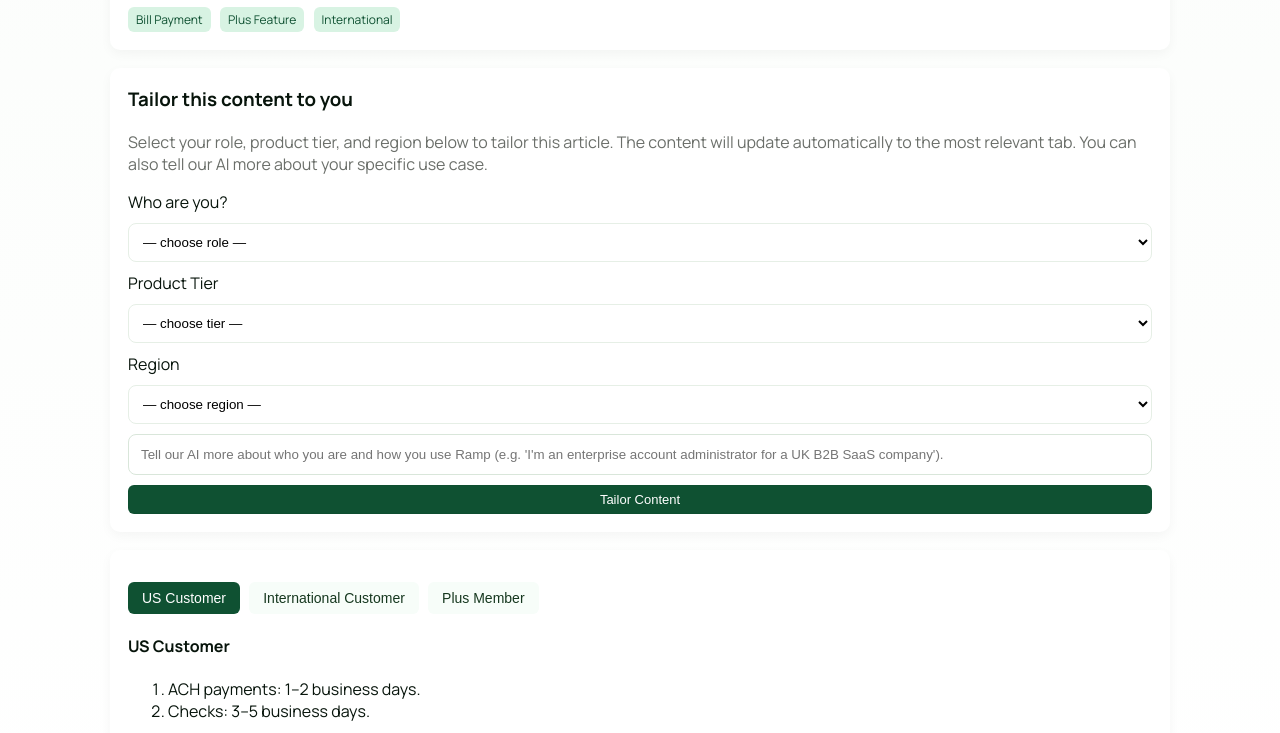
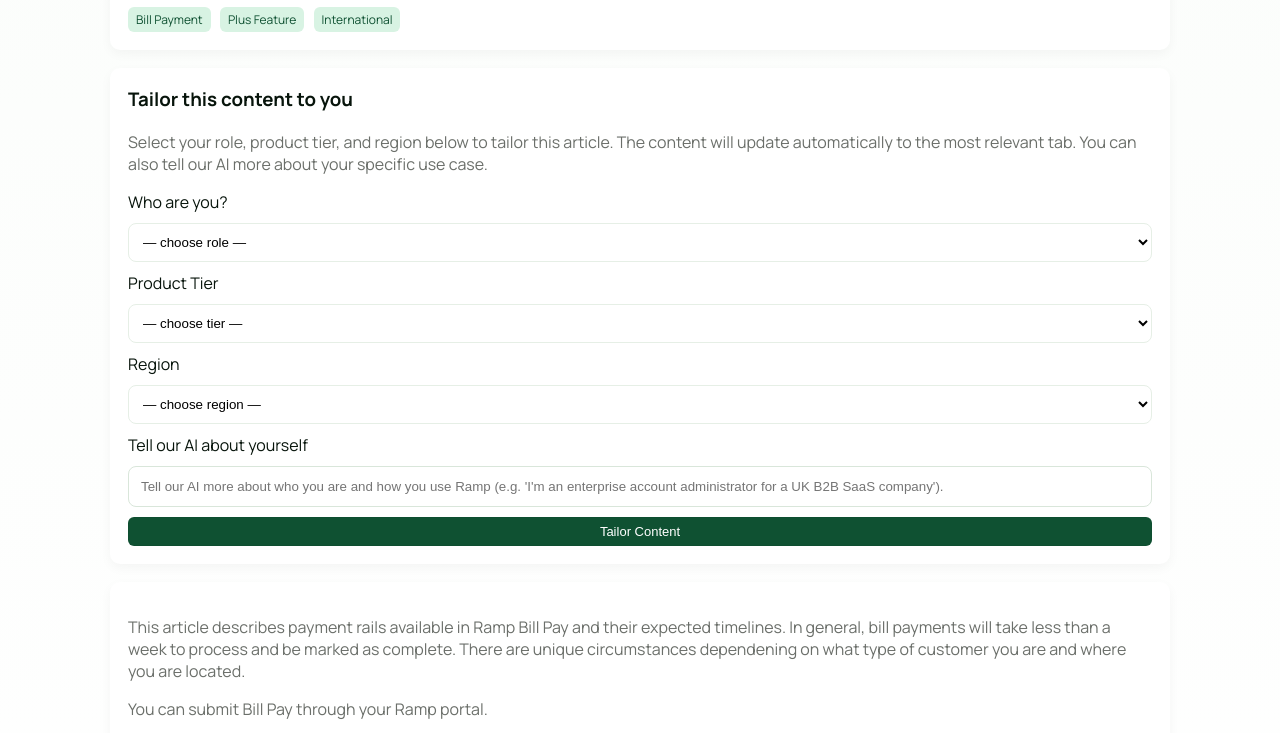
Before and after one commit to zrizvi5/zeba-helpcenter, a plain HTML site: page bill-pay-article.html in a window 1280 px wide. Shown: the part 201-934 px from the top of the page. Drawn offline with Linux system fonts and the light colour scheme.

Commit message:
final bill-pay-article.html

```diff
--- a/bill-pay-article.html
+++ b/bill-pay-article.html
@@ -64,6 +64,7 @@
         <option value="intl">Other</option>
       </select>
 
+      <label for="aiTailor">Tell our AI about yourself</label>
       <input id="aiInput" placeholder="Tell our AI more about who you are and how you use Ramp (e.g. 'I'm an enterprise account administrator for a UK B2B SaaS company')." style="flex:1;padding:12px;border-radius:8px;border:1px solid #d9e6da;">
       <button id="aiFindBtn" class="cta small">Tailor Content</button>
     </div>
@@ -71,6 +72,15 @@
 
   <!-- Tabs -->
   <section class="panel">
+
+    <div class="muted" style="margin-bottom:12px;">
+  <p>
+    This article describes payment rails available in Ramp Bill Pay and their expected timelines. In general, bill payments will take less than a week to process and be marked as complete. There are unique circumstances dependening on what type of customer you are and where you are located.
+  </p>
+  <p>
+    You can submit Bill Pay through your Ramp portal.
+  </p>
+</div>
     <div class="tabs">
       <button class="tabbtn active" data-tab="us">US Customer</button>
       <button class="tabbtn" data-tab="intl">International Customer</button>
@@ -127,7 +137,7 @@ document.getElementById('aiFindBtn').addEventListener('click',()=>{
     document.querySelectorAll('.tabpane').forEach(p=>p.style.display='none');
     document.querySelector('[data-tab="intl"]').classList.add('active');
     document.getElementById('intl').style.display='block';
-    alert("Tailored: Showing International content (UK detected).");
+    //alert("Tailored: Showing International content (UK detected).");
   }
 });
 </script>
```
